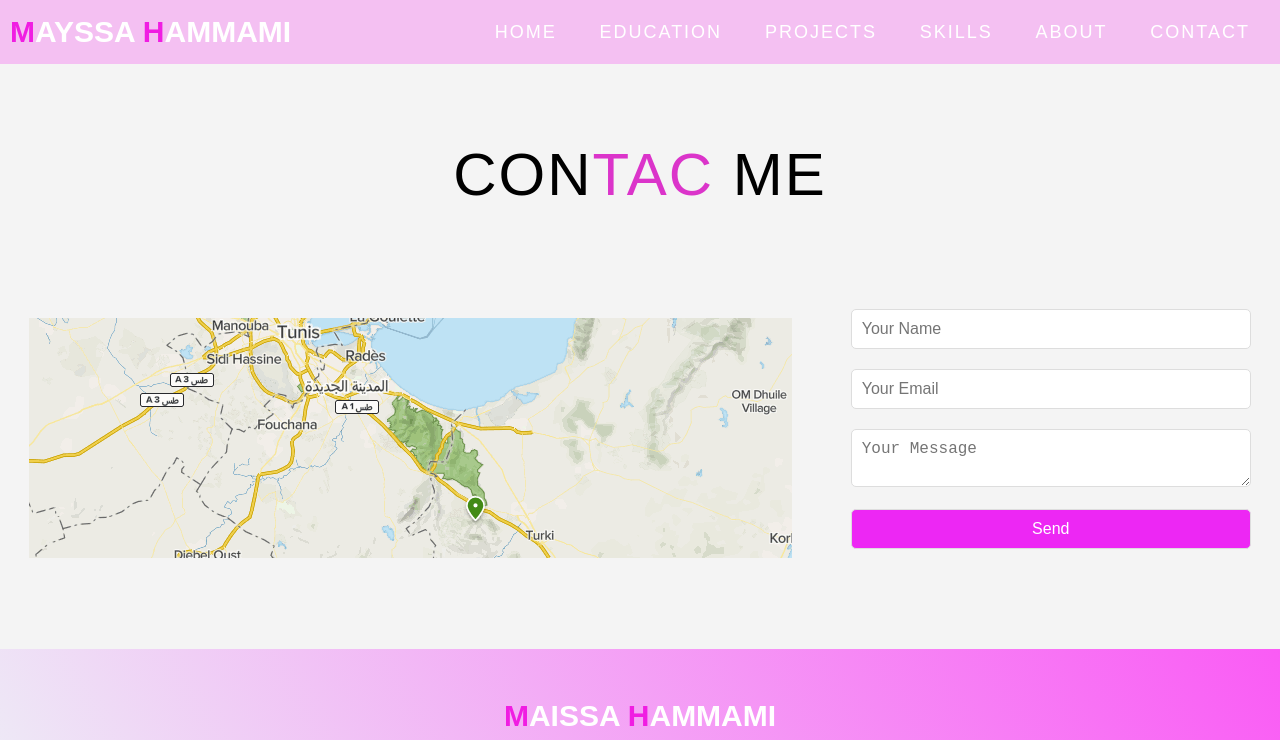
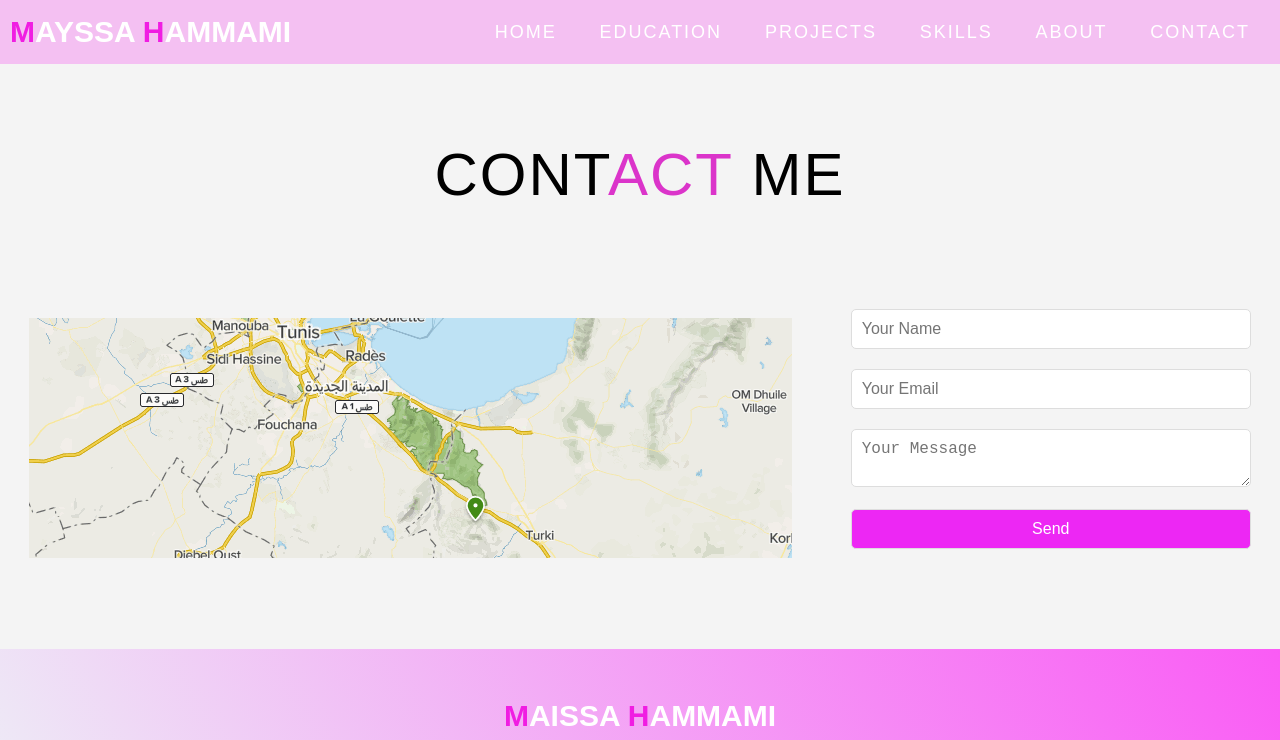
Before and after one commit to maissahammami/portfolio, a plain HTML site: page contact.html in a window 1280 px wide. Shown: the top 740 px of the page. Drawn offline with Linux system fonts and the light colour scheme.

Commit message:
update contact.html

```diff
--- a/contact.html
+++ b/contact.html
@@ -36,7 +36,7 @@
   <!-- End Header -->
 		<!-- SECTION: Contact -->
 		<section id="contact" class="contact">
-      <h1 class="section-title">con<span>tac</span>  me</h1>
+      <h1 class="section-title">cont<span>act</span>  me</h1>
 			<div class="contact__wrapper wrapper--large">
 				<div class="contact__visual">
 					<img src="img/15.png" >
```
